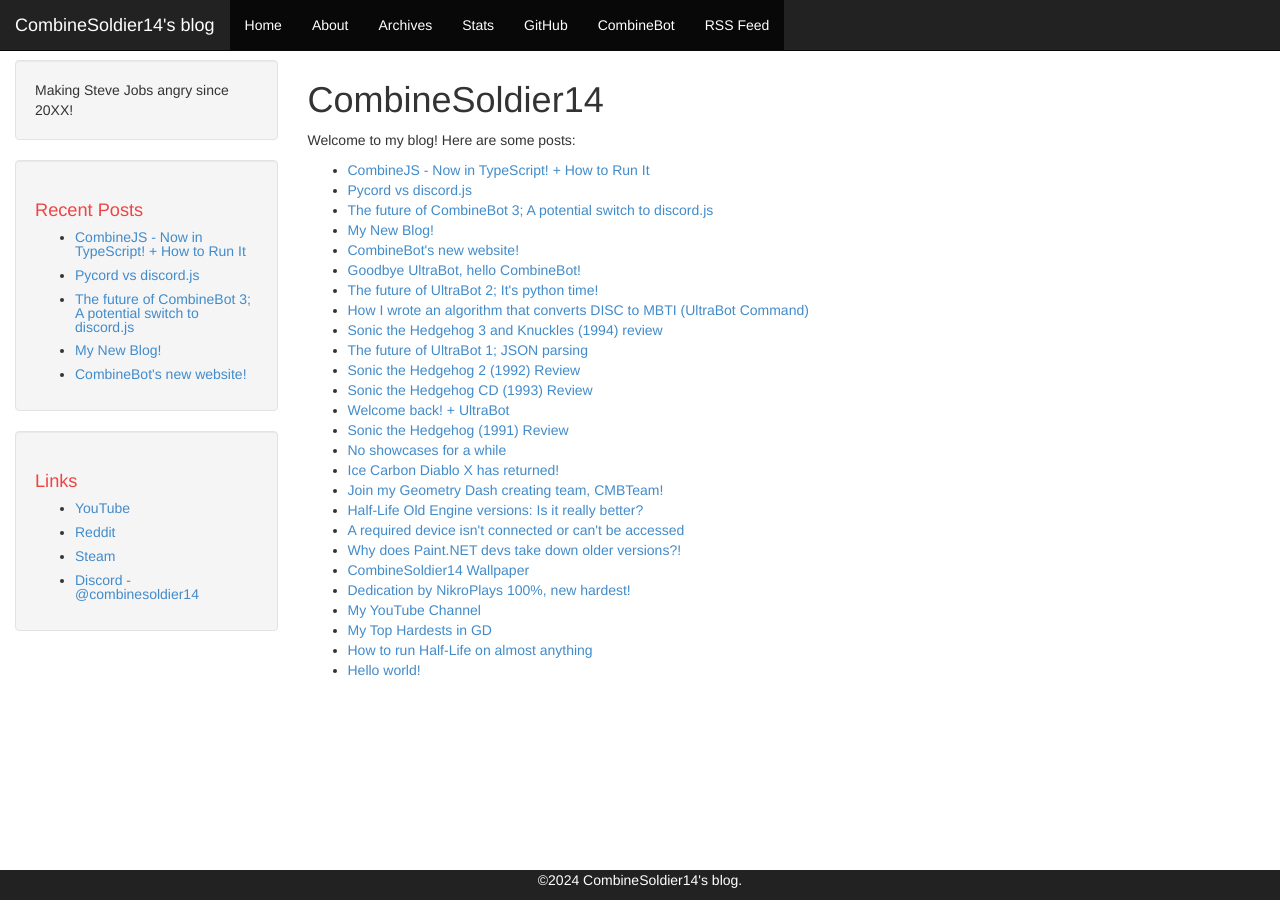
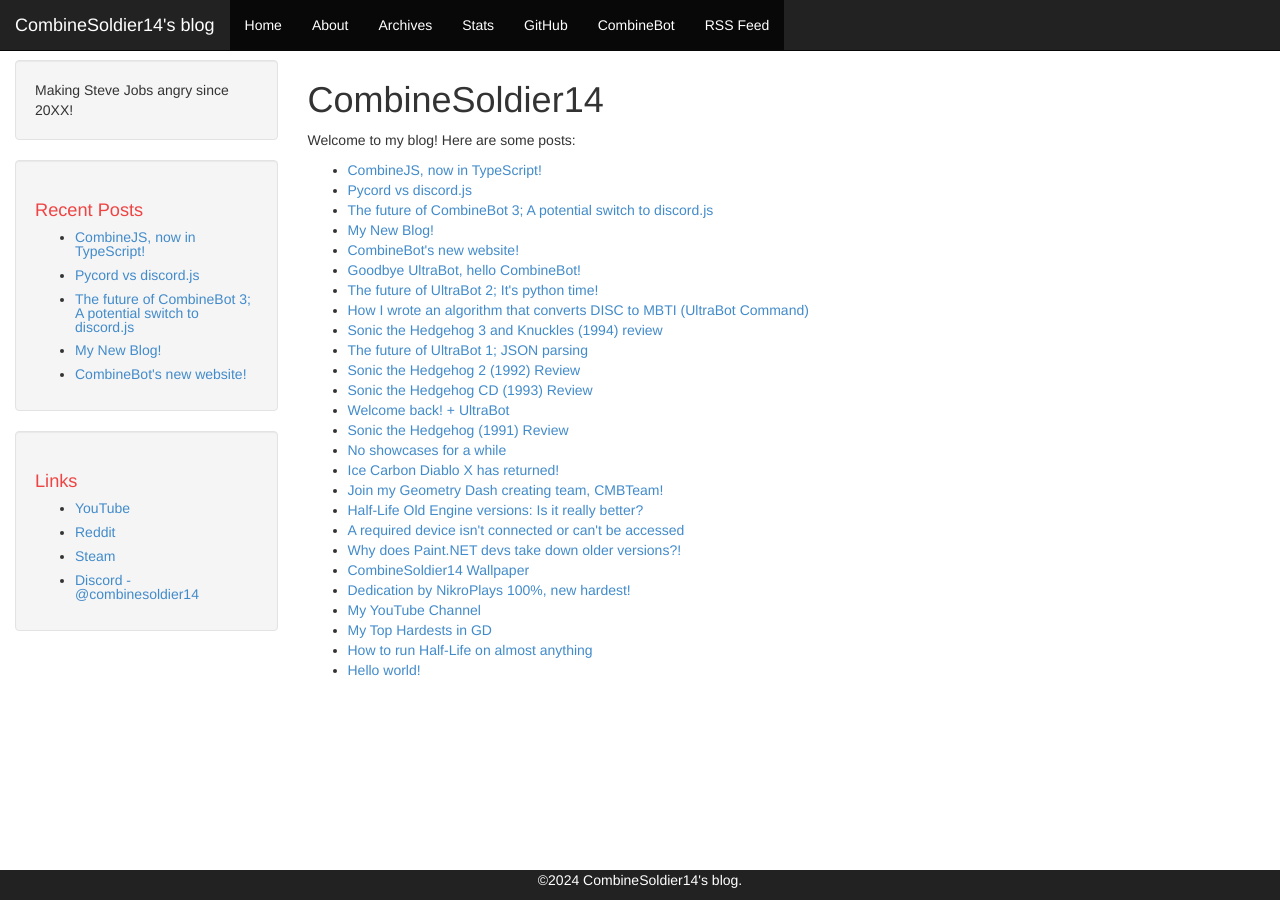
Before and after one commit to CombineSoldier14/combinesoldier14.github.io, a Jekyll site: the page built from pages/index.md, in a window 1280 px wide. Built offline with Jekyll 4.4.1, drawn with Linux system fonts in a browser that asks for light colours.

Commit message:
Update 2024-08-18-combinejs-now-in-typescript.md

```diff
--- a/_posts/2024-08-18-combinejs-now-in-typescript.md
+++ b/_posts/2024-08-18-combinejs-now-in-typescript.md
@@ -1,6 +1,6 @@
 ---
 layout: post
-title: CombineJS - Now in TypeScript! + How to Run It
+title: CombineJS, now in TypeScript!
 ---
 
 ![TypeScript](https://upload.wikimedia.org/wikipedia/commons/thumb/4/4c/Typescript_logo_2020.svg/768px-Typescript_logo_2020.svg.png)
```
